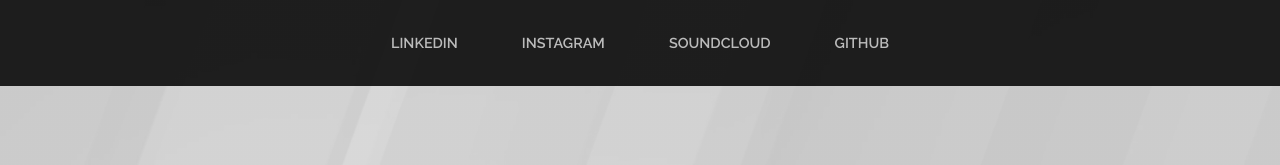
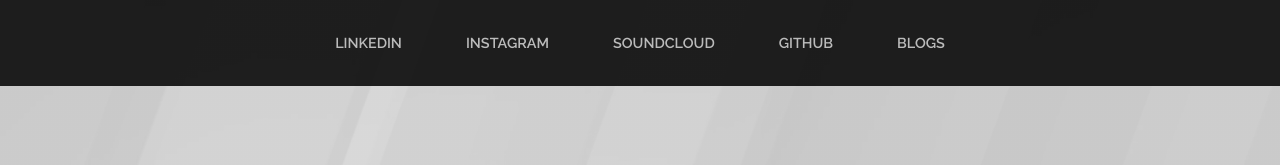
Before and after one commit to Ritesh2105/ritesh, a plain HTML site: page index.html in a window 1280 px wide. Shown: the top 165 px of the page. Drawn offline with Linux system fonts and the light colour scheme.

Commit message:
Commit
Commit

```diff
--- a/index.html
+++ b/index.html
@@ -45,6 +45,10 @@
                 <a class="nav-link text-uppercase text-expanded" href="https://github.com/Ritesh2105" target="_blank">
                 GitHub</a>
               </li>
+			  <li class="nav-item px-lg-4">
+                <a class="nav-link text-uppercase text-expanded" href="https://riteshsaxena0595.wordpress.com/" target="_blank">
+                Blogs</a>
+              </li>
             </ul>
           </div>
         </div>
```
